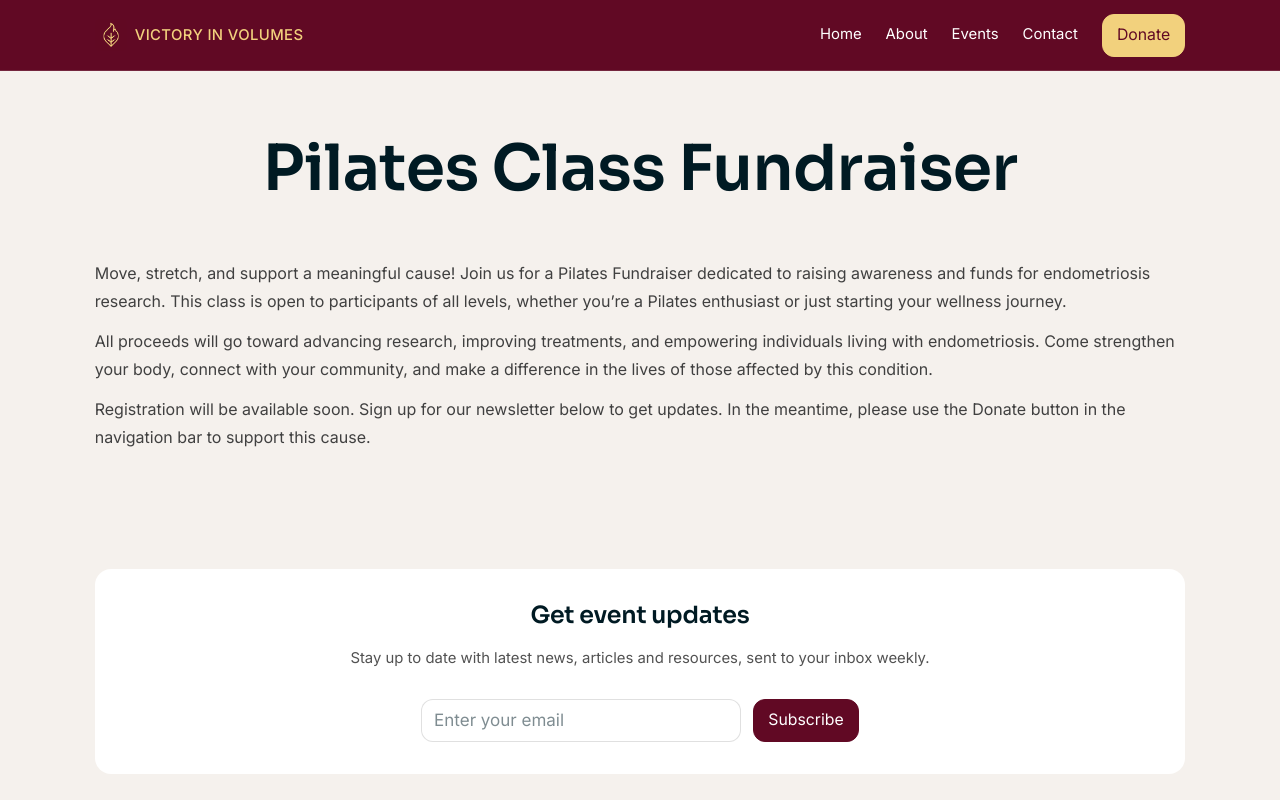
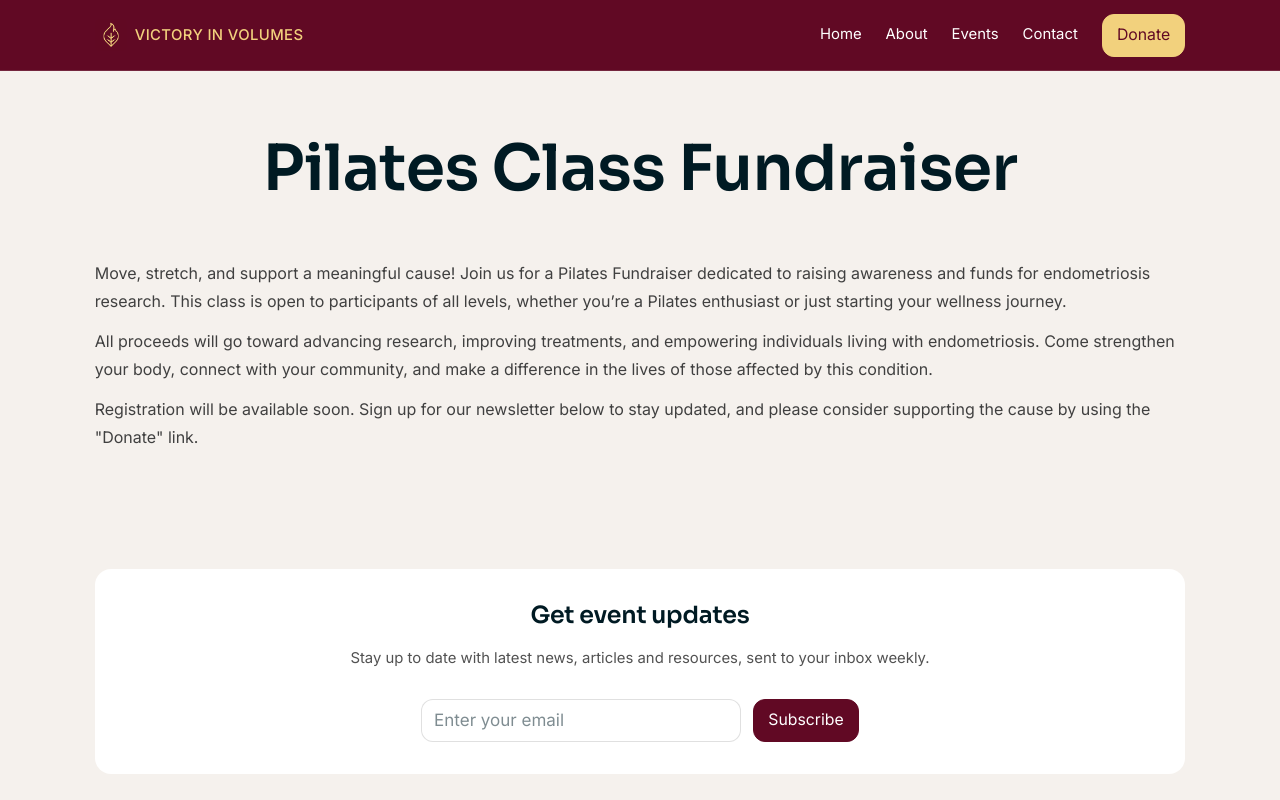
Before and after one commit to srikar-k3/victory, a Next.js app: page /events/pilates-class-fundraiser in a window 1280 px wide. Shown: the top 800 px of the page. Built offline with nearby package versions, Linux system fonts and the light colour scheme.

Commit message:
p event page update

```diff
--- a/src/app/events/pilates-class-fundraiser/page.tsx
+++ b/src/app/events/pilates-class-fundraiser/page.tsx
@@ -22,7 +22,7 @@ export default function PilatesEventPage() {
                 community, and make a difference in the lives of those affected by this condition.
               </p>
               <p className="mt-3 text-sm sm:text-base leading-7 text-neutral-700 max-w-none">
-                Registration will be available soon. Sign up for our newsletter below to get updates. In the meantime, please use the Donate button in the navigation bar to support this cause.
+                Registration will be available soon. Sign up for our newsletter below to stay updated, and please consider supporting the cause by using the &quot;Donate&quot; link.
               </p>
             </div>
           </div>
```
